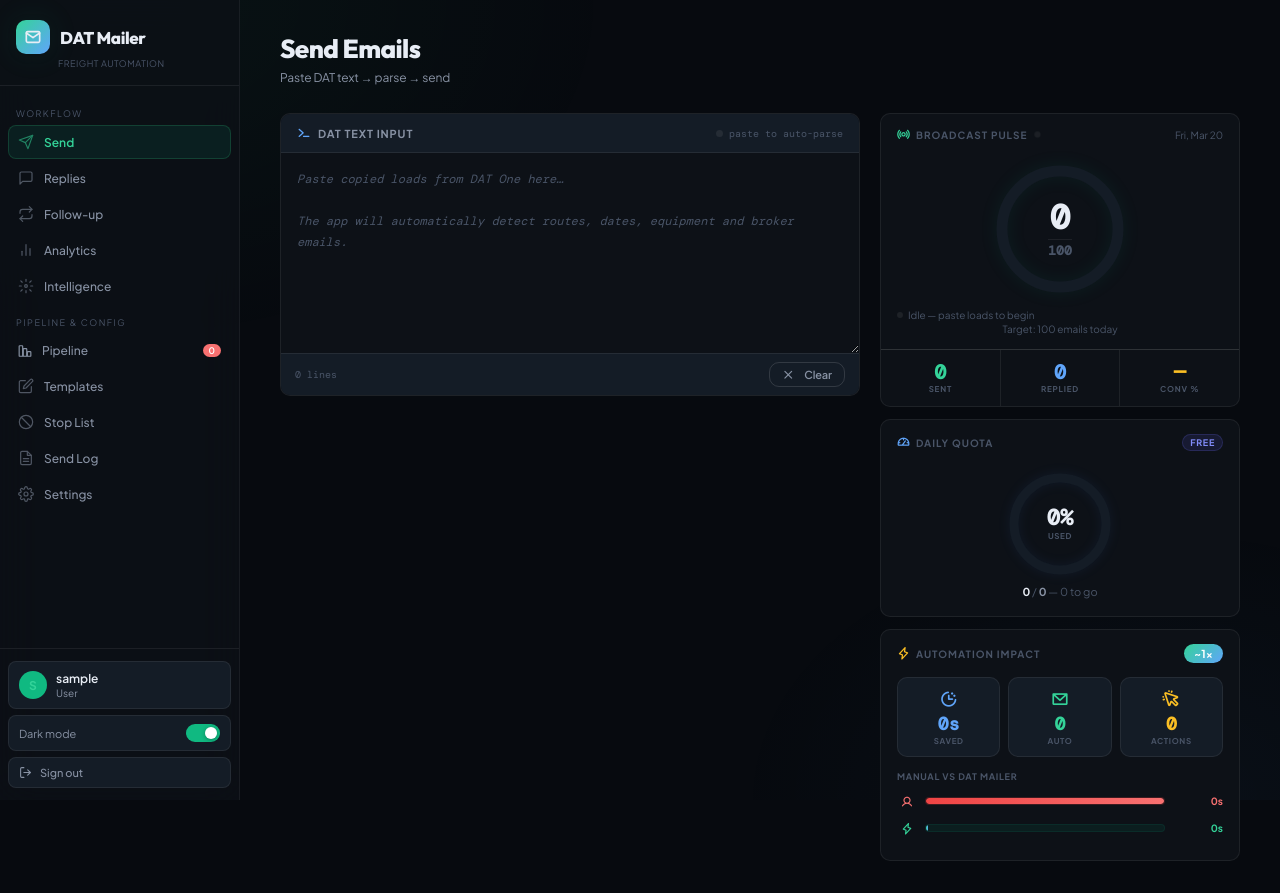
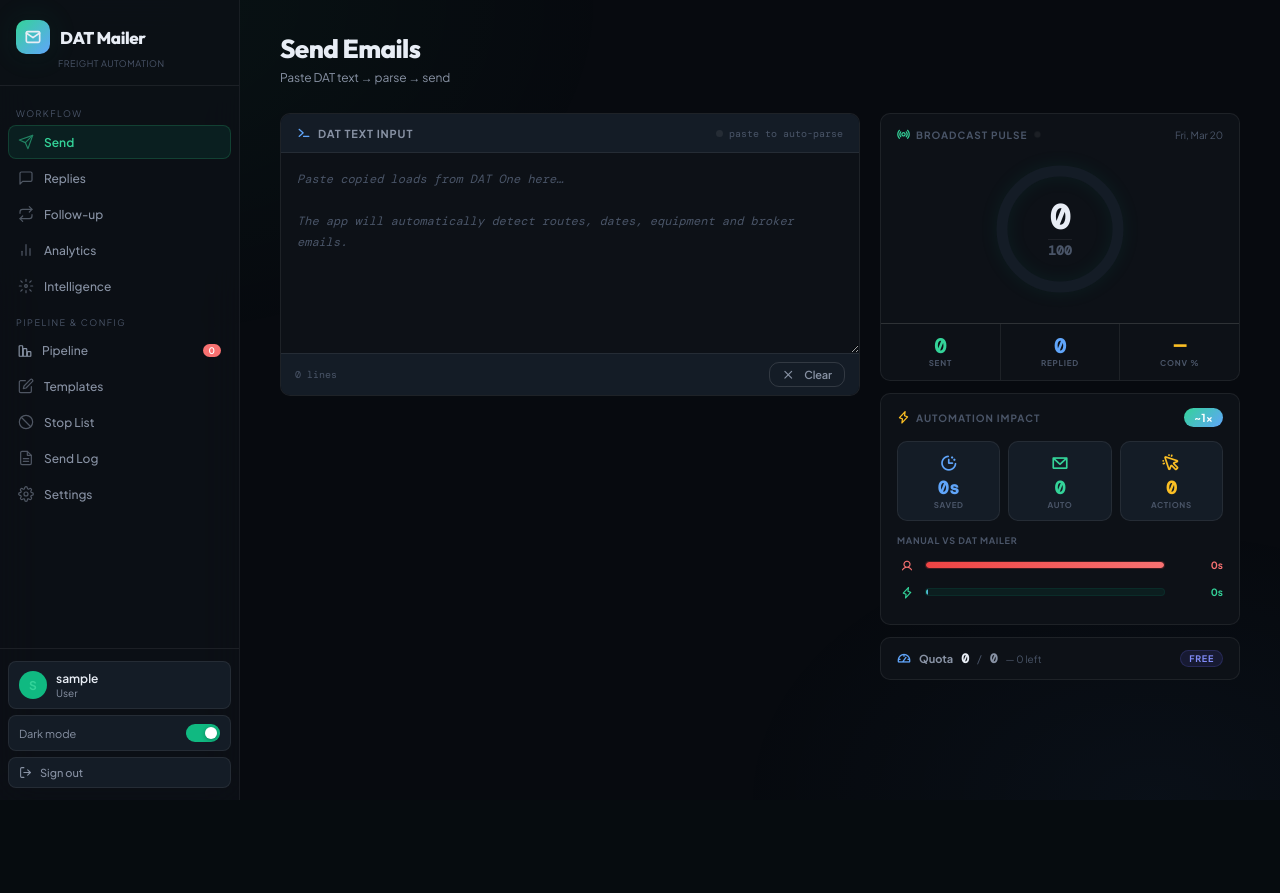
Before and after one commit to 777-cmd1/DAT, a Flask app: page / in a window 1280 px wide. After the commit the page ends 800 px from the top, so only its background shows below. Run offline with Flask 3, Linux system fonts and the light colour scheme; the visitor is signed in with stand-in values (Sample User, id 1); data that the repository does not hold is empty.

Commit message:
refine: sidebar — clean Broadcast Pulse, compact Quota, enhanced Sending bar
- Broadcast Pulse: removed status text and motivation label (clean donut only)
- Daily Quota: replaced donut with compact one-line (Quota: 14/∞ PRO), moved below Automation Impact
- Sending bar: large 32px progress bar with animated gradient shift + shimmer
  - Percentage overlay with icon inside bar
  - Bigger Sent/Error counter cards (22px numbers, DM Mono)
  - Pulsing dot in card header during send
  - spGradientShift + spShimmer CSS animations

Co-Authored-By: Claude Opus 4.6 <noreply@anthropic.com>

```diff
--- a/templates/index.html
+++ b/templates/index.html
@@ -1565,11 +1624,6 @@ input:checked + .fu-switch-sm.fu-switch-slider:before { transform:translateX(12p
                   <div class="bp-donut-target" id="dsProgressLabel">100</div>
                 </div>
               </div>
-              <div class="bp-status" id="bpStatus">
-                <span class="bp-pulse-dot idle"></span>
-                <span>Idle — paste loads to begin</span>
-              </div>
-              <div class="bp-label" id="dsMotivation" style="text-align:center;margin-bottom:0;margin-top:2px">Target: 100 emails today</div>
             </div>
             <!-- Metric strip: Sent / Replied / Conv -->
             <div class="sb-metrics">
@@ -1588,70 +1642,44 @@ input:checked + .fu-switch-sm.fu-switch-slider:before { transform:translateX(12p
             </div>
           </div>
 
-          <!-- ═══ DAILY QUOTA — DONUT ═══ -->
-          <div class="sb-card">
-            <div class="sb-card-head">
-              <span class="sb-card-label"><i class="ph-bold ph-gauge" style="font-size:13px;color:var(--blue)"></i>Daily Quota</span>
-              <span id="quotaPlanBadge" style="font-size:9px;font-weight:700;text-transform:uppercase;letter-spacing:.08em;padding:2px 7px;border-radius:99px;background:rgba(99,102,241,.12);color:#818cf8;border:1px solid rgba(99,102,241,.2)">free</span>
-            </div>
-            <div class="sb-card-body" style="padding-top:18px;padding-bottom:18px">
-              <div class="donut-wrap">
-                <svg width="110" height="110" viewBox="0 0 110 110" id="quotaDonut">
-                  <circle cx="55" cy="55" r="46" fill="none" stroke="var(--surface2)" stroke-width="9"/>
-                  <circle cx="55" cy="55" r="46" fill="none" stroke="var(--blue)" stroke-width="9"
-                    stroke-dasharray="289" stroke-dashoffset="289" stroke-linecap="round"
-                    transform="rotate(-90 55 55)" id="quotaDonutFill"
-                    style="transition:stroke-dashoffset .8s cubic-bezier(.4,0,.2,1)"/>
-                </svg>
-                <div class="donut-center">
-                  <div class="donut-pct" id="quotaPctLabel">0%</div>
-                  <div class="donut-sub">used</div>
-                </div>
-              </div>
-              <div class="donut-info">
-                <span id="quotaUsedLabel" style="font-weight:800;color:var(--text)">0</span>
-                <span style="color:var(--text3)"> / </span>
-                <span id="quotaLimitLabel" style="font-weight:700;color:var(--text2)">50</span>
-                <span style="color:var(--text3)"> — </span>
-                <span id="quotaRemLabel" style="color:var(--text3)">50 to go</span>
-              </div>
-            </div>
-          </div>
-
           <!-- ═══ SEND PROGRESS (active during send) ═══ -->
           <div class="sb-card" id="sendProgressCard" style="display:none">
             <div class="sb-card-head">
-              <span class="sb-card-label"><i class="ph-bold ph-paper-plane-tilt" style="font-size:13px;color:var(--accent)"></i>Sending...</span>
-              <span id="progressPct" style="font-size:12px;font-weight:800;color:var(--accent)">0%</span>
+              <span class="sb-card-label">
+                <i class="ph-bold ph-paper-plane-tilt" style="font-size:13px;color:var(--accent)"></i>
+                Sending
+                <span class="bp-pulse-dot sending" style="margin-left:2px"></span>
+              </span>
+              <span id="progressText" style="font-size:11px;font-weight:700;color:var(--text2);font-family:'DM Mono',monospace">0 / 0</span>
             </div>
             <div class="sb-card-body">
-              <div class="progress-info" style="display:flex;justify-content:space-between;margin-bottom:8px">
-                <span id="progressText" style="font-size:12px;font-weight:600;color:var(--text2)">0 / 0</span>
+              <!-- Big animated progress bar -->
+              <div class="sp-bar-wrap">
+                <div class="sp-bar-fill" id="progressFill" style="width:0%"></div>
+                <div class="sp-bar-label">
+                  <i class="ph-bold ph-paper-plane-tilt" style="font-size:14px"></i>
+                  <span class="sp-pct" id="progressPct">0%</span>
+                </div>
               </div>
-              <div class="progress-bar-bg" style="height:8px;border-radius:99px;background:var(--surface2);border:1px solid var(--border);overflow:hidden;margin-bottom:14px">
-                <div class="progress-bar-fill" id="progressFill" style="width:0%;height:100%;border-radius:99px;background:linear-gradient(90deg,var(--accent),#34d399);transition:width .4s ease"></div>
-              </div>
-              <div style="display:grid;grid-template-columns:1fr 1fr;gap:8px;margin-bottom:14px">
-                <div style="background:rgba(5,150,105,.08);border:1px solid rgba(5,150,105,.2);border-radius:10px;padding:10px 12px;display:flex;align-items:center;gap:10px">
-                  <div style="width:28px;height:28px;border-radius:8px;background:rgba(5,150,105,.15);display:flex;align-items:center;justify-content:center;flex-shrink:0">
-                    <i class="ph-bold ph-check-circle" style="font-size:16px;color:var(--accent)"></i>
-                  </div>
+              <!-- Sent / Error counters -->
+              <div class="sp-counters">
+                <div class="sp-counter sent">
+                  <div class="sp-counter-icon"><i class="ph-bold ph-check-circle" style="font-size:18px;color:var(--accent)"></i></div>
                   <div>
-                    <div id="pSent" style="font-size:18px;font-weight:800;color:var(--accent);line-height:1">0</div>
-                    <div style="font-size:8px;text-transform:uppercase;letter-spacing:.1em;color:var(--text3);font-weight:600;margin-top:2px">Sent</div>
+                    <div class="sp-counter-val" id="pSent">0</div>
+                    <div class="sp-counter-lbl">Sent</div>
                   </div>
                 </div>
-                <div style="background:rgba(239,68,68,.08);border:1px solid rgba(239,68,68,.2);border-radius:10px;padding:10px 12px;display:flex;align-items:center;gap:10px">
-                  <div style="width:28px;height:28px;border-radius:8px;background:rgba(239,68,68,.15);display:flex;align-items:center;justify-content:center;flex-shrink:0">
-                    <i class="ph-bold ph-x-circle" style="font-size:16px;color:var(--red)"></i>
-                  </div>
+                <div class="sp-counter err">
+                  <div class="sp-counter-icon"><i class="ph-bold ph-x-circle" style="font-size:18px;color:var(--red)"></i></div>
                   <div>
-                    <div id="pErr" style="font-size:18px;font-weight:800;color:var(--red);line-height:1">0</div>
-                    <div style="font-size:8px;text-transform:uppercase;letter-spacing:.1em;color:var(--text3);font-weight:600;margin-top:2px">Errors</div>
+                    <div class="sp-counter-val" id="pErr">0</div>
+                    <div class="sp-counter-lbl">Errors</div>
                   </div>
                 </div>
               </div>
-              <div class="live-log" id="liveLog" style="max-height:180px;overflow-y:auto;font-size:11px"></div>
+              <!-- Live log -->
+              <div class="live-log" id="liveLog" style="max-height:200px;overflow-y:auto;font-size:11px"></div>
             </div>
           </div>
 
@@ -1696,6 +1724,21 @@ input:checked + .fu-switch-sm.fu-switch-slider:before { transform:translateX(12p
                   <div class="ai-bar-val" style="color:var(--accent)" id="aiAutoBar">—</div>
                 </div>
               </div>
+            </div>
+          </div>
+
+          <!-- ═══ DAILY QUOTA — compact ═══ -->
+          <div class="sb-card" id="quotaCard">
+            <div style="display:flex;align-items:center;justify-content:space-between;padding:12px 16px">
+              <div style="display:flex;align-items:center;gap:8px">
+                <i class="ph-bold ph-gauge" style="font-size:14px;color:var(--blue)"></i>
+                <span style="font-size:11px;font-weight:700;color:var(--text2)">Quota</span>
+                <span style="font-size:13px;font-weight:800;color:var(--text);font-family:'DM Mono',monospace" id="quotaUsedLabel">0</span>
+                <span style="font-size:11px;color:var(--text3)">/</span>
+                <span style="font-size:13px;font-weight:700;color:var(--text2);font-family:'DM Mono',monospace" id="quotaLimitLabel">50</span>
+                <span style="font-size:10px;color:var(--text3)" id="quotaRemLabel">— 50 left</span>
+              </div>
+              <span id="quotaPlanBadge" style="font-size:9px;font-weight:700;text-transform:uppercase;letter-spacing:.08em;padding:2px 8px;border-radius:99px;background:rgba(99,102,241,.12);color:#818cf8;border:1px solid rgba(99,102,241,.2)">free</span>
             </div>
           </div>
         </div>
@@ -2723,31 +2766,12 @@ async function loadDailyStats() {
       }, 100);
     }
 
-    // Status line + live dot state
-    const remaining = Math.max(0, dailyTarget - sent);
-    const bpStatus = document.getElementById('bpStatus');
+    // Live dot state
     const liveDot = document.getElementById('bpLiveDot');
-    if (bpStatus) {
-      if (pct >= 100) {
-        bpStatus.innerHTML = '<i class="ph-bold ph-trophy" style="font-size:12px;color:var(--accent)"></i><span style="color:var(--accent);font-weight:600">Target reached!</span>';
-        if (liveDot) liveDot.style.background = 'var(--accent)';
-      } else if (sent > 0) {
-        bpStatus.innerHTML = '<span class="bp-pulse-dot"></span><span>' + remaining + ' to go — ' + pct + '%</span>';
-        if (liveDot) liveDot.style.background = '';
-      } else {
-        bpStatus.innerHTML = '<span class="bp-pulse-dot idle"></span><span>Idle — paste loads to begin</span>';
-        if (liveDot) liveDot.style.background = 'var(--border)';
-      }
-    }
-
-    // Motivation label
-    const motiv = document.getElementById('dsMotivation');
-    if (motiv) {
-      if (pct >= 100) motiv.textContent = 'Target reached!';
-      else if (pct >= 75) motiv.textContent = 'Almost there! ' + remaining + ' to go';
-      else if (pct >= 50) motiv.textContent = 'Halfway — ' + remaining + ' left';
-      else if (sent > 0) motiv.textContent = remaining + ' emails left to hit target';
-      else motiv.textContent = 'Target: ' + dailyTarget + ' emails today';
+    if (liveDot) {
+      if (pct >= 100) liveDot.style.background = 'var(--accent)';
+      else if (sent > 0) liveDot.style.background = '';
+      else liveDot.style.background = 'var(--border)';
     }
   } catch(e) { console.error('loadDailyStats:', e); }
 }
@@ -2775,34 +2799,15 @@ async function loadQuota() {
       const [bg, border, color] = (colors[q.plan] || colors.free).split('/');
       badge.style.background = bg; badge.style.borderColor = border; badge.style.color = color;
     }
-    const pctEl = document.getElementById('quotaPctLabel');
     const limitEl = document.getElementById('quotaLimitLabel');
-    const donutFill = document.getElementById('quotaDonutFill');
-    const circumference = 2 * Math.PI * 46; // ~289
     if (q.unlimited) {
       if (used) used.textContent = q.used;
       if (limitEl) limitEl.textContent = '∞';
-      if (rem) rem.textContent = 'Unlimited';
-      if (pctEl) pctEl.textContent = '∞';
-      if (donutFill) { donutFill.style.strokeDashoffset = '0'; donutFill.style.stroke = 'var(--accent)'; }
+      if (rem) rem.textContent = '— Unlimited';
     } else {
-      const pct = q.pct || 0;
       if (used) used.textContent = q.used;
       if (limitEl) limitEl.textContent = q.limit;
-      if (rem) rem.textContent = q.remaining + ' to go';
-      if (pctEl) {
-        pctEl.classList.add('counting');
-        animateCount(pctEl, pct, 0, '%');
-        setTimeout(() => pctEl.classList.remove('counting'), 850);
-      }
-      if (donutFill) {
-        // Start from full offset (hidden) then sweep to target
-        const offset = circumference * (1 - pct / 100);
-        setTimeout(() => {
-          donutFill.style.strokeDashoffset = offset;
-          donutFill.style.stroke = pct >= 90 ? 'var(--red)' : pct >= 70 ? 'var(--yellow)' : 'var(--blue)';
-        }, 100);
-      }
+      if (rem) rem.textContent = '— ' + q.remaining + ' left';
     }
   } catch(e) { /* quota widget is non-critical */ }
 }
@@ -2949,11 +2954,9 @@ async function startSend() {
   const spc = document.getElementById('sendProgressCard');
   if (spc) spc.style.display = 'block';
   document.getElementById('liveLog').innerHTML = '';
-  // Update pulse status to sending
-  const bps = document.getElementById('bpStatus');
-  if (bps) bps.innerHTML = '<span class="bp-pulse-dot sending"></span><span style="color:var(--accent);font-weight:600">Sending...</span>';
+  // Update live dot to sending state
   const ld = document.getElementById('bpLiveDot');
-  if (ld) { ld.style.background = ''; ld.classList.add('sending'); ld.style.animation = 'bpDotSend .8s ease-in-out infinite'; }
+  if (ld) { ld.style.background = ''; ld.style.animation = 'bpDotSend .8s ease-in-out infinite'; }
   const res = await fetch('/api/send', {method:'POST', headers:{'Content-Type':'application/json'}, body: JSON.stringify({loads})});
   const data = await res.json();
   if (!data.ok) { toast(data.error, true); document.getElementById('sendBtn').disabled = false; return; }
@@ -2980,10 +2983,8 @@ async function pollStatus() {
     document.getElementById('sendBtn').disabled = false;
     toast(`Done! Sent: ${s.sent}, Errors: ${s.errors}`);
     loadDailyStats();
-    const bps = document.getElementById('bpStatus');
-    if (bps) bps.innerHTML = '<i class="ph-bold ph-check-circle" style="font-size:12px;color:var(--accent)"></i><span style="color:var(--accent);font-weight:600">Complete — ' + s.sent + ' sent</span>';
     const ld2 = document.getElementById('bpLiveDot');
-    if (ld2) { ld2.style.animation = ''; ld2.classList.remove('sending'); }
+    if (ld2) { ld2.style.animation = ''; }
   }
 }
 
```
Also changed, not shown: other parts of templates/index.html (+59 -0 lines).
